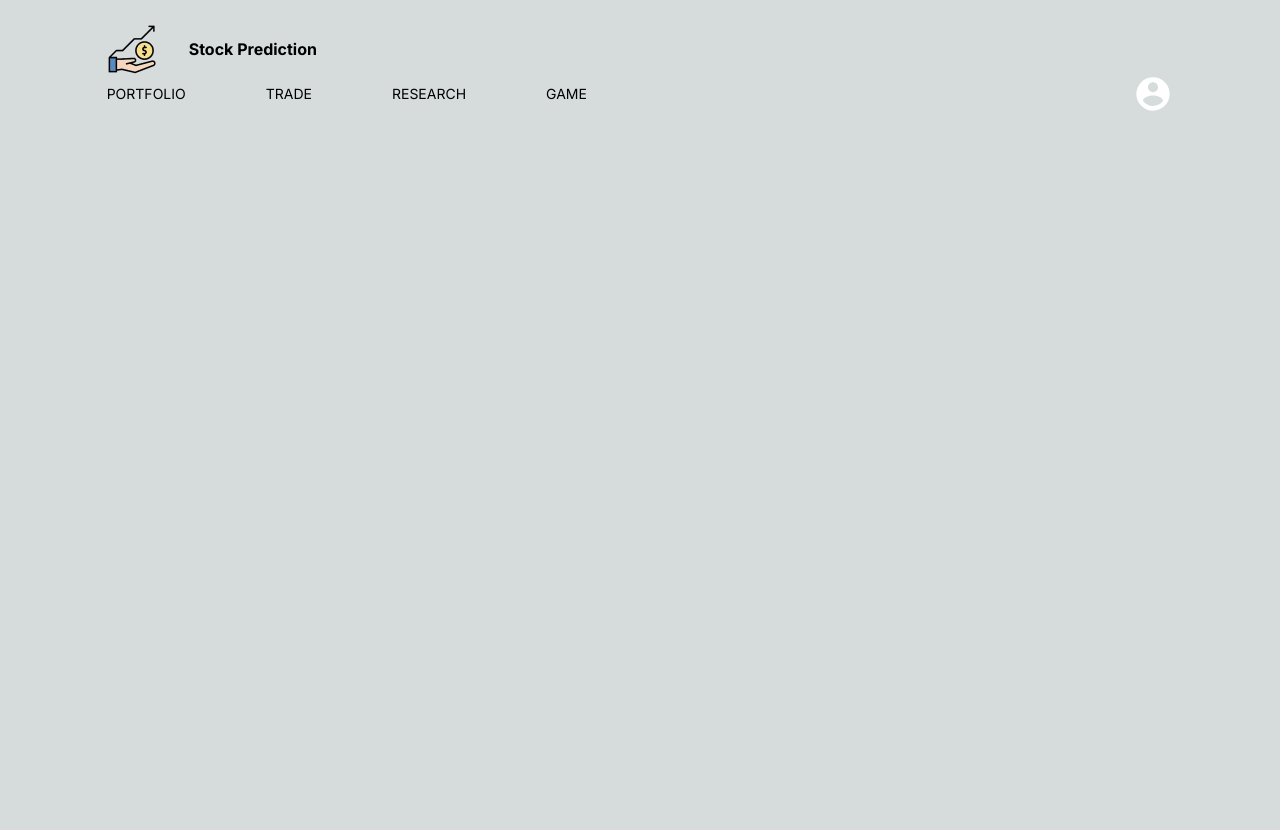
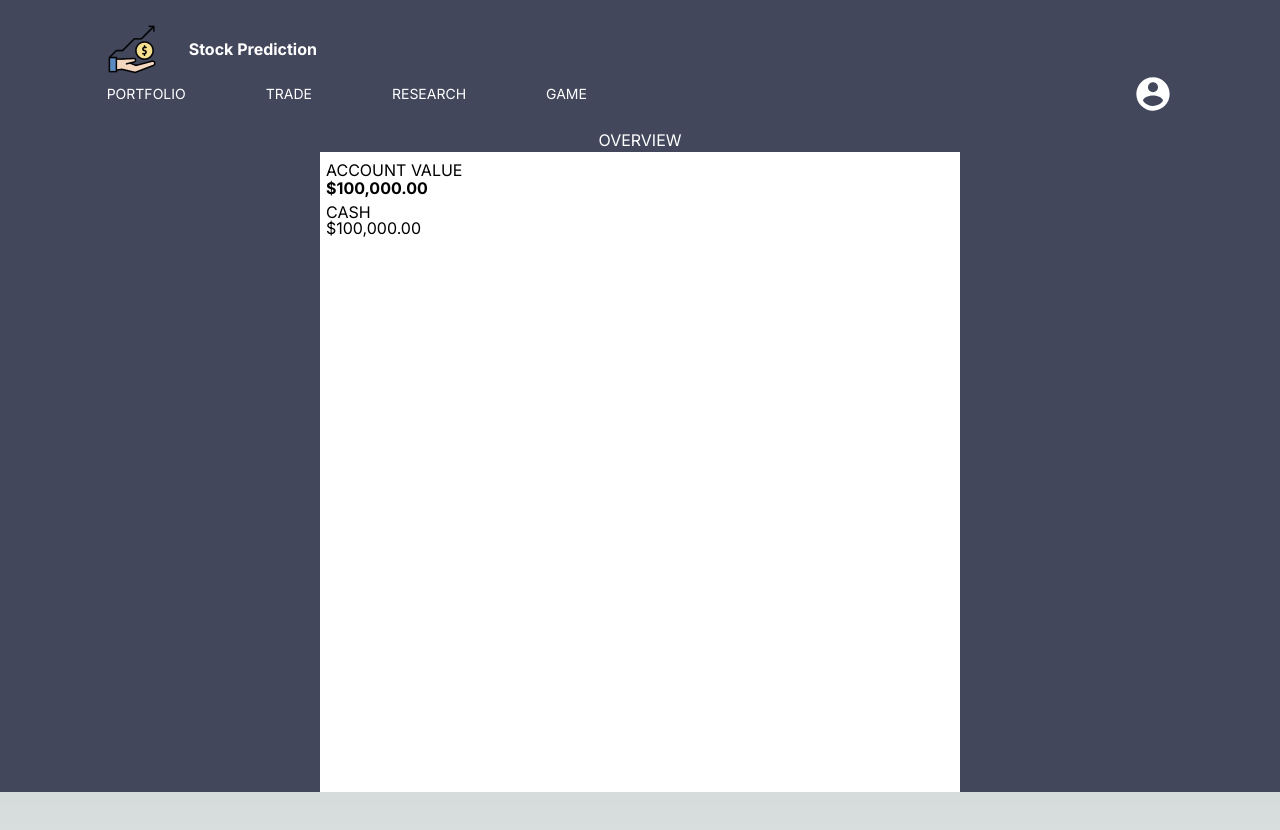
Before and after one commit to qiyang14/my-app, a Next.js app: page / in a window 1280 px wide. Shown: the top 830 px of the page. Before the commit the page ends 800 px from the top, so only its background shows below. Built offline with nearby package versions, Linux system fonts and the light colour scheme.

Commit message:
white box

```diff
--- a/app/game/page.tsx
+++ b/app/game/page.tsx
@@ -1,10 +1,14 @@
 import React from 'react'
+import Navbar from "@/app/scenes/navbar"
 
 type Props = {}
 
 const Game = (props: Props) => {
   return (
-    <div>G</div>
+    <div className='app'>
+    <Navbar isTopOfPage={true}/>
+
+    </div>
   )
 }
 
--- a/app/globals.css
+++ b/app/globals.css
@@ -33,3 +33,21 @@ body {
   /* @apply text-black; */
   background-color: #43475c;
 }
+
+.box {
+  position: relative;
+  width: 50%;
+}
+
+.box:after {
+  content: "";
+  display: block;
+  padding-bottom: 100%;
+
+}
+
+.content-in-box {
+  position: absolute;
+  width: 100%;
+  height: 100%;
+}
--- a/app/page.tsx
+++ b/app/page.tsx
@@ -1,5 +1,8 @@
+"use client";
 import type { ReactElement } from 'react'
 import Navbar from "@/app/scenes/navbar"
+
+import { useEffect, useState } from "react";
 
 function MyButton() {
   return (
@@ -10,9 +13,39 @@ function MyButton() {
 }
 
 export default function Portfolio() {
+  const flexBetween = "flex items-center justify-between"
+  const flexCol = "flex flex-col items-center justify-between"
+  const [isTopOfPage, setIsTopOfPage] = useState<boolean>(true);
+  useEffect(() => {
+    const handleScroll = () => {
+      if (window.scrollY === 0) {
+        setIsTopOfPage(true);
+      }
+      if (window.scrollY !== 0) setIsTopOfPage(false);
+    };
+    window.addEventListener("scroll", handleScroll);
+    return () => window.removeEventListener("scroll", handleScroll);
+  }, []);
   return (
-    <div className='app'>
-      <Navbar />
+    <div className={`app`}>
+      <div
+      className = {`${flexBetween} x-5/6`}
+      >
+      <Navbar
+      isTopOfPage={isTopOfPage}
+      />
+      </div>
+      <div
+      className = {`${flexCol} x-5/6`}
+      >
+        <p className='text-white'>OVERVIEW</p>
+        <div className='box bg-white'>
+          <p className='content-in-box inset-y-1.5 inset-x-1.5'>ACCOUNT VALUE</p>
+          <b className='content-in-box top-6 inset-x-1.5'>$100,000.00</b>
+          <p className='content-in-box top-12 inset-x-1.5'>CASH</p>
+          <p className='content-in-box top-16 inset-x-1.5'>$100,000.00</p>
+        </div>
+      </div>
       {/* <MyButton /> */}
     </div>
   );
--- a/app/research/page.tsx
+++ b/app/research/page.tsx
@@ -1,10 +1,14 @@
 import React from 'react'
+import Navbar from "@/app/scenes/navbar"
 
 type Props = {}
 
 const Research = (props: Props) => {
   return (
-    <div>Research</div>
+    <div className='app'>
+    <Navbar isTopOfPage={true}/>
+
+    </div>
   )
 }
 
--- a/app/scenes/navbar/index.tsx
+++ b/app/scenes/navbar/index.tsx
@@ -3,15 +3,15 @@ import Logo from "../../../public/icon.png"
 // import Link from "@/app/scenes/navbar/Link"
 import Link from 'next/link'
 
-type Props = {}
+type Props = {isTopOfPage: boolean;}
 
 const Navbar = (props: Props) => {
     const flexBetween = "flex items-center justify-between"
     const flexCol = "flex-col items-center justify-between"
   return (
-   <nav>
+   <nav style={{height: 8 + 'em'}}>
     <div
-    className={`${flexCol} fixed top-0 z-30 w-full py-6`}
+    className={`${flexCol} fixed top-0 z-30 w-full py-6 text-white`}
     >
         <div
         className={`${flexBetween} mx-auto w-5/6`}
--- a/app/trade/page.tsx
+++ b/app/trade/page.tsx
@@ -1,10 +1,30 @@
 import React from 'react'
+import Navbar from "@/app/scenes/navbar"
 
 type Props = {}
 
 const Trade = (props: Props) => {
+  const flexBetween = "flex items-center"
+  const flexCol = "flex flex-col items-center justify-between"
   return (
-    <div>Trade</div>
+    <div className='app'>
+      <Navbar isTopOfPage={true}/>
+      <div className={`${flexBetween} text-white`}>
+        <div className={`${flexCol} pl-20`}>
+          <p className={`${flexBetween}`}>ACCOUNT VALUE</p>
+          <p className={`${flexBetween}`}>$100,000.00</p>
+        </div>
+        <div className={`${flexCol}`}>
+          <p className={`${flexBetween}`}>CASH</p>
+          <p className={`${flexBetween}`}>$100,000.00</p>
+        </div>
+
+      </div>
+      <div className='box bg-white'>
+        <b className='content-in-box inset-y-1.5 inset-x-1.5'>DAY: 267</b>
+        <p className='content-in-box top-6 inset-x-1.5'>Predicted Price</p>
+      </div>
+    </div>
   )
 }
 
```
